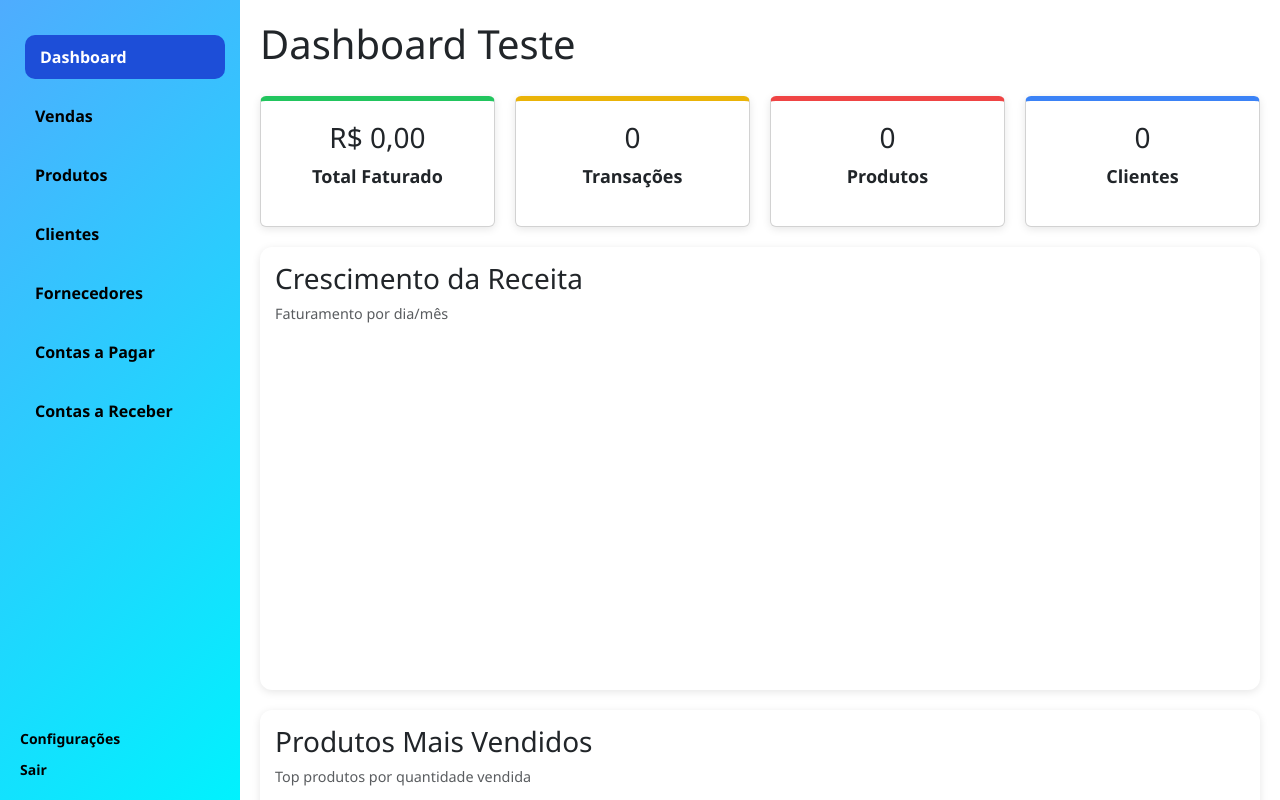
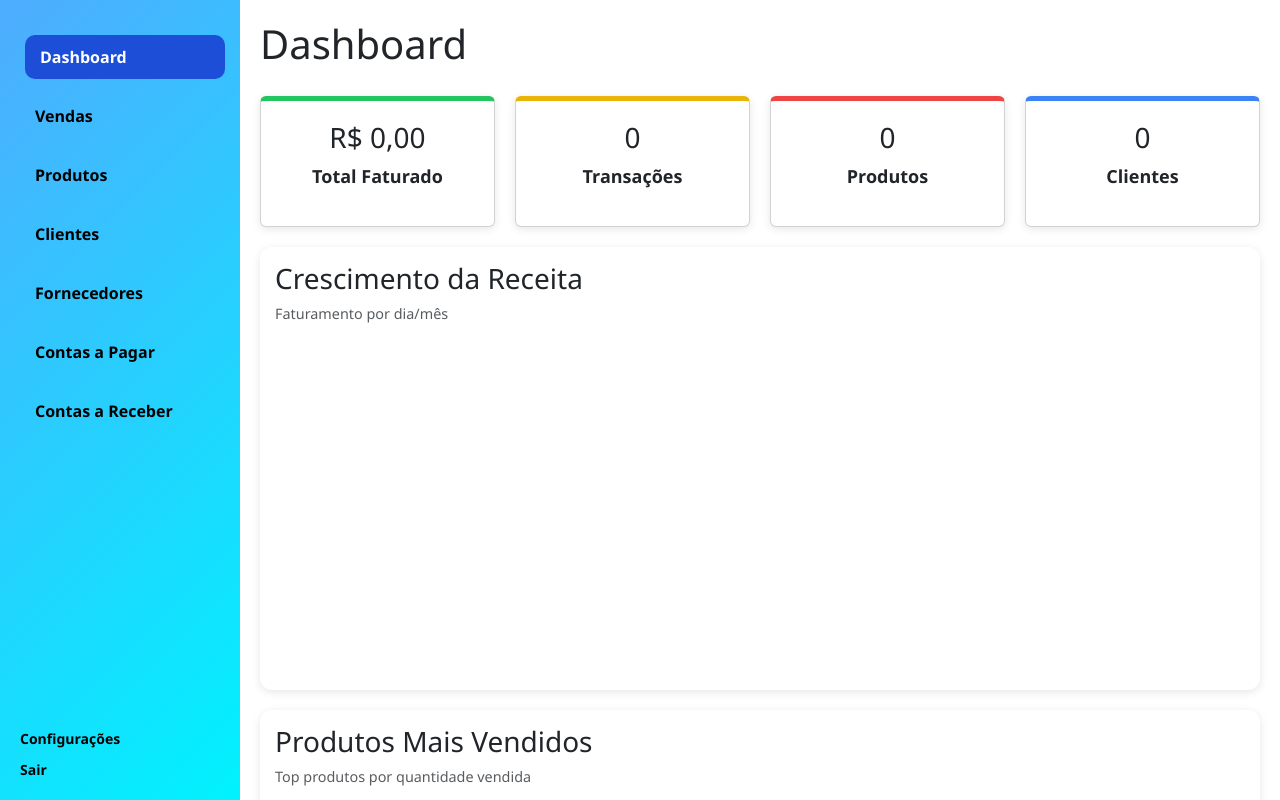
Before and after one commit to xSherLok/Sistema-Horizon, a plain HTML site: page views/administrador/dashboard.html in a window 1280 px wide. Drawn offline with Linux system fonts and the light colour scheme; no server answers.

Commit message:
Testando 2

```diff
--- a/views/administrador/dashboard.html
+++ b/views/administrador/dashboard.html
@@ -31,7 +31,7 @@
   <div class="main-content">
     <!-- Header -->
     <header class="topbar">
-      <h1>Dashboard Teste</h1>
+      <h1>Dashboard</h1>
       <div class="user">
         <span></span>
 
```
